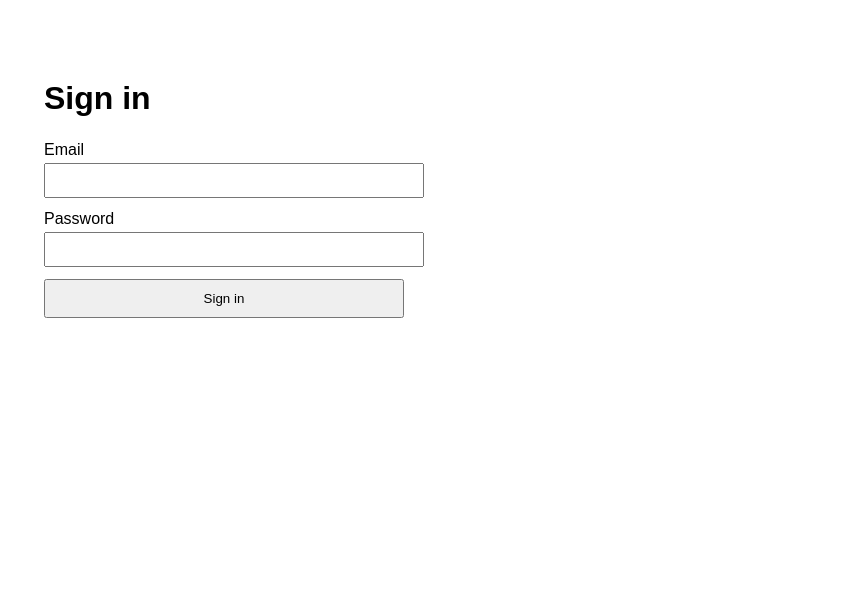
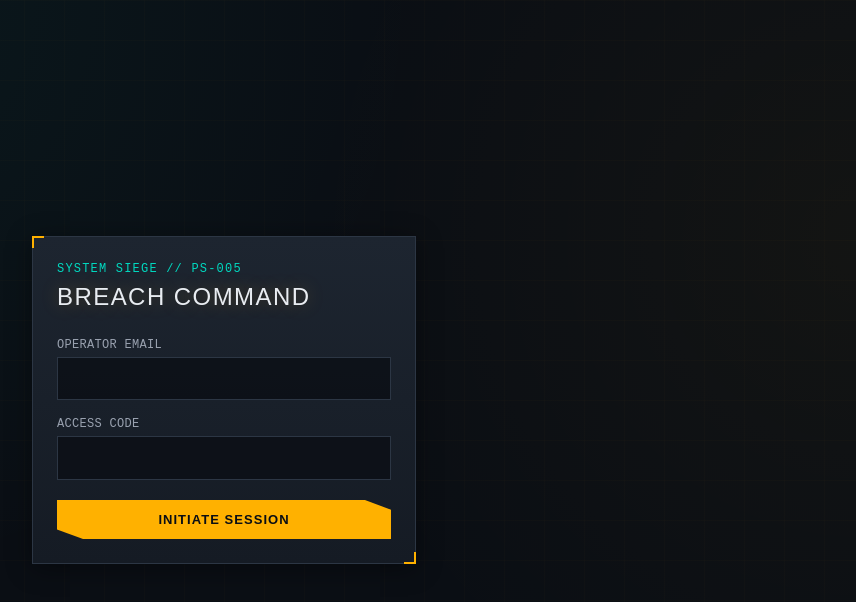
Before and after one commit to venkatpavan8806/siege-app, a Next.js app: page /login in a window 1280 px wide. Shown: the top 602 px of the page, without its empty margins (416-1272 px from the left). Built offline with nearby package versions, Linux system fonts and the light colour scheme.

Commit message:
Redesign UI with Pacific Rim / HUD command-center theme

```diff
--- a/app/dashboard/page.tsx
+++ b/app/dashboard/page.tsx
@@ -7,59 +7,84 @@ import CheckButton from "./CheckButton";
 import AlertsPanel from "./AlertsPanel";
 import Link from "next/link";
 
-
 export default async function DashboardPage() {
     const session = await getSession();
-
     if (!session) {
         redirect("/login");
     }
-
     const assets = await prisma.asset.findMany({
         where: session.role === "ADMIN" ? {} : { addedById: session.userId },
         orderBy: { createdAt: "desc" },
     });
+    return (
+        <div className="max-w-6xl mx-auto py-8 px-4">
+            <div className="hud-panel flex justify-between items-center mb-8">
+                <div>
+                    <p className="text-xs text-[var(--kaiju-teal)] tracking-wide mb-1">
 
-    return (
-        <div style={{ maxWidth: 720, margin: "40px auto", fontFamily: "sans-serif" }}>
-            <h1>Dashboard</h1>
-            <div style={{ display: "flex", justifyContent: "space-between", alignItems: "center" }}>
-                <p style={{ color: "#666" }}>
-                    Signed in as role: <strong>{session.role}</strong>
                     </p>
+                    <h1 className="text-3xl">Breach Command</h1>
+                </div>
                 <LogoutButton />
             </div>
 
-            <h2 style={{ marginTop: 32 }}>Monitored Assets</h2>
+            <div className="grid grid-cols-1 md:grid-cols-[1.4fr_1fr] gap-6 items-start">
+                <div>
+                    <div className="flex justify-between items-center border-b border-[var(--border-dim)] pb-2 mb-4">
+                        <div className="flex items-center gap-2">
+                            <span className="status-dot" />
+                            <h2 className="text-xl">Monitored Targets</h2>
+                        </div>
+                        <span className="text-xs text-gray-500">
+                            [ACTIVE_UNITS: {assets.length}]
+                        </span>
+                    </div>
 
                     {assets.length === 0 ? (
-                <p style={{ color: "#888" }}>No assets yet. Add one below.</p>
+                        <div className="hud-panel">
+                            <p className="text-center text-gray-500 text-sm py-8">
+                                // NO CHASSIS REGISTERED. DEPLOY NEW ASSET FROM TERMINAL.
+                            </p>
+                        </div>
                     ) : (
-                <ul style={{ listStyle: "none", padding: 0 }}>
-                    {assets.map((asset) => (
-                        <li
+                        <div className="flex flex-col gap-4">
+                            {assets.map((asset, i) => (
+                                <div
                                     key={asset.id}
-                            style={{
-                                border: "1px solid #ddd",
-                                borderRadius: 6,
-                                padding: 12,
-                                marginBottom: 8,
-                            }}
+                                    className="hud-panel hud-panel-compact scanline fade-in-up"
+                                    style={{ animationDelay: `${i * 0.06}s` }}
                                 >
-                            <strong>{asset.name}</strong>
-                            <div style={{ color: "#666", fontSize: 14 }}>{asset.url}</div>
+                                    <div className="flex items-center gap-2 mb-1">
+                                        <span className="status-dot" />
+                                        <strong className="text-base">{asset.name}</strong>
+                                    </div>
+                                    <div className="text-gray-400 text-xs mb-3 truncate">{asset.url}</div>
                                     <CheckButton assetId={asset.id} />
-                            <div style={{ marginTop: 6 }}>
-                                <Link href={`/dashboard/assets/${asset.id}/compare`} style={{ fontSize: 14 }}>
+                                    <div className="mt-2">
+                                        <Link
+                                            href={`/dashboard/assets/${asset.id}/compare`}
+                                            className="text-[var(--kaiju-teal)] text-sm hover:underline"
+                                        >
                                             Compare Snapshots
                                         </Link>
                                     </div>
-                        </li>
+                                </div>
                             ))}
-                </ul>
+                        </div>
                     )}
+                </div>
+
+                <div>
+                    <div className="border-b border-[var(--border-dim)] pb-2 mb-4">
+                        <h2 className="text-xl">Registration Terminal</h2>
+                    </div>
                     <AddAssetForm />
+                </div>
+            </div>
+
+            <div className="mt-12">
                 <AlertsPanel />
+            </div>
         </div>
     );
 }
--- a/app/globals.css
+++ b/app/globals.css
@@ -0,0 +1,235 @@
+@import "tailwindcss";
+@import url('https://fonts.googleapis.com/css2?family=Oswald:wght@500;600;700&family=JetBrains+Mono:wght@400;500;700&display=swap');
+
+:root {
+  --void-black: #0A0E14;
+  --hull-steel: #151B24;
+  --hull-steel-light: #1D2530;
+  --warning-amber: #FFB100;
+  --kaiju-teal: #00D9C0;
+  --breach-red: #FF3B3B;
+  --clear-green: #2E7D32;
+  --border-dim: #2C3644;
+}
+
+* {
+  box-sizing: border-box;
+}
+
+body {
+  background-color: var(--void-black);
+  color: #E8ECF1;
+  font-family: 'JetBrains Mono', monospace;
+  background-image:
+    radial-gradient(circle at 20% 0%, rgba(0, 217, 192, 0.05), transparent 45%),
+    radial-gradient(circle at 100% 30%, rgba(255, 177, 0, 0.04), transparent 40%),
+    linear-gradient(rgba(255, 177, 0, 0.015) 1px, transparent 1px),
+    linear-gradient(90deg, rgba(255, 177, 0, 0.015) 1px, transparent 1px);
+  background-size: auto, auto, 40px 40px, 40px 40px;
+  min-height: 100vh;
+}
+
+h1, h2, h3, h4 {
+  font-family: 'Oswald', sans-serif;
+  text-transform: uppercase;
+  letter-spacing: 0.06em;
+}
+
+h1 {
+  text-shadow: 0 0 18px rgba(255, 177, 0, 0.25);
+}
+
+/* --- REUSABLE HUD PANELS --- */
+.hud-panel {
+  position: relative;
+  background: linear-gradient(180deg, var(--hull-steel-light), var(--hull-steel));
+  border: 1px solid var(--border-dim);
+  padding: 24px;
+  box-shadow: 0 4px 24px rgba(0, 0, 0, 0.4);
+  transition: border-color 0.2s cubic-bezier(0.16, 1, 0.3, 1),
+              box-shadow 0.2s cubic-bezier(0.16, 1, 0.3, 1),
+              transform 0.2s cubic-bezier(0.16, 1, 0.3, 1);
+}
+
+.hud-panel-compact {
+  padding: 16px;
+}
+
+/* Sharp, precise structural corner brackets */
+.hud-panel::before,
+.hud-panel::after {
+  content: "";
+  position: absolute;
+  width: 12px;
+  height: 12px;
+  border-color: var(--warning-amber);
+  border-style: solid;
+  pointer-events: none;
+}
+
+.hud-panel::before {
+  top: -1px;
+  left: -1px;
+  border-width: 2px 0 0 2px;
+}
+
+.hud-panel::after {
+  bottom: -1px;
+  right: -1px;
+  border-width: 0 2px 2px 0;
+}
+
+.hud-panel:hover {
+  border-color: rgba(0, 217, 192, 0.4);
+  box-shadow: 0 12px 32px rgba(0, 0, 0, 0.6), 0 0 15px rgba(0, 217, 192, 0.1);
+  transform: translateY(-2px);
+}
+
+/* Severity Accent Rail for Alerts */
+.hud-panel-accent {
+  border-left: 4px solid var(--accent-color, var(--border-dim));
+}
+
+/* --- HUD INTERACTIVE ELEMENTS --- */
+.hud-button {
+  font-family: 'Oswald', sans-serif;
+  text-transform: uppercase;
+  letter-spacing: 0.08em;
+  background: var(--warning-amber);
+  color: var(--void-black);
+  border: none;
+  padding: 10px 20px;
+  font-weight: 600;
+  font-size: 13px;
+  cursor: pointer;
+  transition: background 0.15s ease, transform 0.1s ease, box-shadow 0.15s ease;
+  clip-path: polygon(0 0, 92% 0, 100% 25%, 100% 100%, 8% 100%, 0 75%);
+}
+
+.hud-button:hover:not(:disabled) {
+  background: #FFC940;
+  box-shadow: 0 0 12px rgba(255, 177, 0, 0.3);
+}
+
+.hud-button:active:not(:disabled) {
+  transform: scale(0.98);
+}
+
+.hud-button:disabled {
+  background: var(--border-dim);
+  color: #63758a;
+  cursor: not-allowed;
+  clip-path: none;
+}
+
+.hud-button-outline {
+  font-family: 'Oswald', sans-serif;
+  text-transform: uppercase;
+  letter-spacing: 0.08em;
+  background: transparent;
+  color: var(--kaiju-teal);
+  border: 1px solid var(--kaiju-teal);
+  padding: 8px 18px;
+  font-weight: 600;
+  font-size: 12px;
+  cursor: pointer;
+  transition: all 0.15s ease;
+}
+
+.hud-button-outline:hover:not(:disabled) {
+  background: rgba(0, 217, 192, 0.12);
+  box-shadow: 0 0 8px rgba(0, 217, 192, 0.2);
+}
+
+.hud-input {
+  width: 100%;
+  background: rgba(10, 14, 20, 0.8);
+  border: 1px solid var(--border-dim);
+  color: #E8ECF1;
+  padding: 11px;
+  font-family: 'JetBrains Mono', monospace;
+  font-size: 13px;
+  transition: all 0.2s ease;
+}
+
+.hud-input:focus {
+  outline: none;
+  border-color: var(--kaiju-teal);
+  box-shadow: 0 0 8px rgba(0, 217, 192, 0.15);
+}
+
+/* --- STATUS & BADGES --- */
+.badge {
+  display: inline-block;
+  padding: 2px 8px;
+  font-size: 10px;
+  font-weight: 700;
+  text-transform: uppercase;
+  letter-spacing: 0.05em;
+  color: var(--void-black);
+}
+
+.status-dot {
+  display: inline-block;
+  width: 8px;
+  height: 8px;
+  border-radius: 50%;
+  background: var(--clear-green);
+  box-shadow: 0 0 8px var(--clear-green);
+  animation: blink-dot 2s ease-in-out infinite;
+}
+
+@keyframes blink-dot {
+  0%, 100% { opacity: 1; transform: scale(1); }
+  50% { opacity: 0.35; transform: scale(0.9); }
+}
+
+/* --- MONITORING GRID ENGINE --- */
+.asset-grid {
+  display: grid;
+  gap: 16px;
+  grid-template-columns: repeat(auto-fill, minmax(320px, 1fr));
+}
+
+/* --- DYNAMIC FX / ANIMATIONS --- */
+.pulse-glow {
+  animation: pulse-glow 2s ease-in-out infinite;
+}
+
+@keyframes pulse-glow {
+  0%, 100% { box-shadow: 0 0 4px 0 rgba(255, 59, 59, 0.3); border-color: rgba(255, 59, 59, 0.4); }
+  50% { box-shadow: 0 0 16px 2px rgba(255, 59, 59, 0.6); border-color: rgba(255, 59, 59, 0.8); }
+}
+
+.fade-in-up {
+  opacity: 0;
+  animation: fadeInUp 0.4s cubic-bezier(0.16, 1, 0.3, 1) forwards;
+}
+
+@keyframes fadeInUp {
+  from { opacity: 0; transform: translateY(12px); }
+  to { opacity: 1; transform: translateY(0); }
+}
+
+.scanline {
+  position: relative;
+  overflow: hidden;
+}
+
+.scanline::after {
+  content: "";
+  position: absolute;
+  top: 0;
+  left: 0;
+  right: 0;
+  height: 1px;
+  background: linear-gradient(90deg, transparent, var(--kaiju-teal), transparent);
+  animation: scan 4s linear infinite;
+  opacity: 0.4;
+  pointer-events: none;
+}
+
+@keyframes scan {
+  0% { transform: translateY(0); }
+  100% { transform: translateY(350px); }
+}
--- a/app/login/page.tsx
+++ b/app/login/page.tsx
@@ -1,5 +1,4 @@
 "use client";
-
 import { useState } from "react";
 import { useRouter } from "next/navigation";
 
@@ -14,22 +13,18 @@ export default function LoginPage() {
         e.preventDefault();
         setError(null);
         setLoading(true);
-
         try {
             const res = await fetch("/api/auth/login", {
                 method: "POST",
                 headers: { "Content-Type": "application/json" },
                 body: JSON.stringify({ email, password }),
             });
-
             const data = await res.json();
-
             if (!res.ok) {
                 setError(data.error ?? "Login failed");
                 setLoading(false);
                 return;
             }
-
             router.push("/dashboard");
         } catch {
             setError("Something went wrong. Try again.");
@@ -38,12 +33,17 @@ export default function LoginPage() {
     }
 
     return (
-        <div style={{ maxWidth: 360, margin: "80px auto", fontFamily: "sans-serif" }}>
-            <h1 style={{ marginBottom: 24 }}>Sign in</h1>
+        <div className="min-h-screen flex items-center justify-center px-4">
+            <div className="hud-panel w-full max-w-sm">
+                <p className="text-xs tracking-widest text-[var(--kaiju-teal)] mb-1">
+                    SYSTEM SIEGE // PS-005
+                </p>
+                <h1 className="text-2xl mb-6">Breach Command</h1>
+
                 <form onSubmit={handleSubmit}>
-                <div style={{ marginBottom: 12 }}>
-                    <label htmlFor="email" style={{ display: "block", marginBottom: 4 }}>
-                        Email
+                    <div className="mb-4">
+                        <label htmlFor="email" className="block text-xs uppercase tracking-wide text-gray-400 mb-1">
+                            Operator Email
                         </label>
                         <input
                             id="email"
@@ -51,13 +51,12 @@ export default function LoginPage() {
                             value={email}
                             onChange={(e) => setEmail(e.target.value)}
                             required
-                        style={{ width: "100%", padding: 8 }}
+                            className="hud-input"
                         />
                     </div>
-
-                <div style={{ marginBottom: 12 }}>
-                    <label htmlFor="password" style={{ display: "block", marginBottom: 4 }}>
-                        Password
+                    <div className="mb-5">
+                        <label htmlFor="password" className="block text-xs uppercase tracking-wide text-gray-400 mb-1">
+                            Access Code
                         </label>
                         <input
                             id="password"
@@ -65,22 +64,25 @@ export default function LoginPage() {
                             value={password}
                             onChange={(e) => setPassword(e.target.value)}
                             required
-                        style={{ width: "100%", padding: 8 }}
+                            className="hud-input"
                         />
                     </div>
 
                     {error && (
-                    <p style={{ color: "crimson", marginBottom: 12 }}>{error}</p>
+                        <p className="text-[var(--breach-red)] text-sm mb-4">
+                            ⚠ {error}
+                        </p>
                     )}
 
                     <button
                         type="submit"
                         disabled={loading}
-                    style={{ width: "100%", padding: 10, cursor: "pointer" }}
+                        className="hud-button w-full"
                     >
-                    {loading ? "Signing in..." : "Sign in"}
+                        {loading ? "Authenticating..." : "Initiate Session"}
                     </button>
                 </form>
             </div>
+        </div>
     );
 }
```
Also changed, not shown: app/dashboard/AddAssetForm.tsx (+15 -23 lines), app/dashboard/AlertsPanel.tsx (+27 -39 lines), app/dashboard/CheckButton.tsx (+18 -30 lines), app/dashboard/LogoutButton.tsx (+2 -6 lines). Lines whose indentation alone changed are shown as unchanged.
